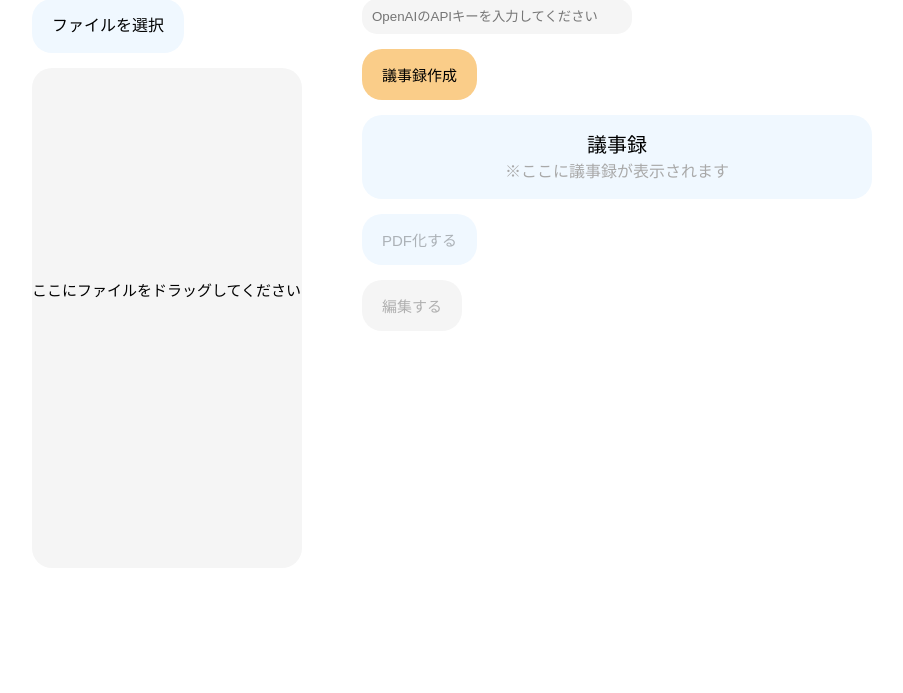
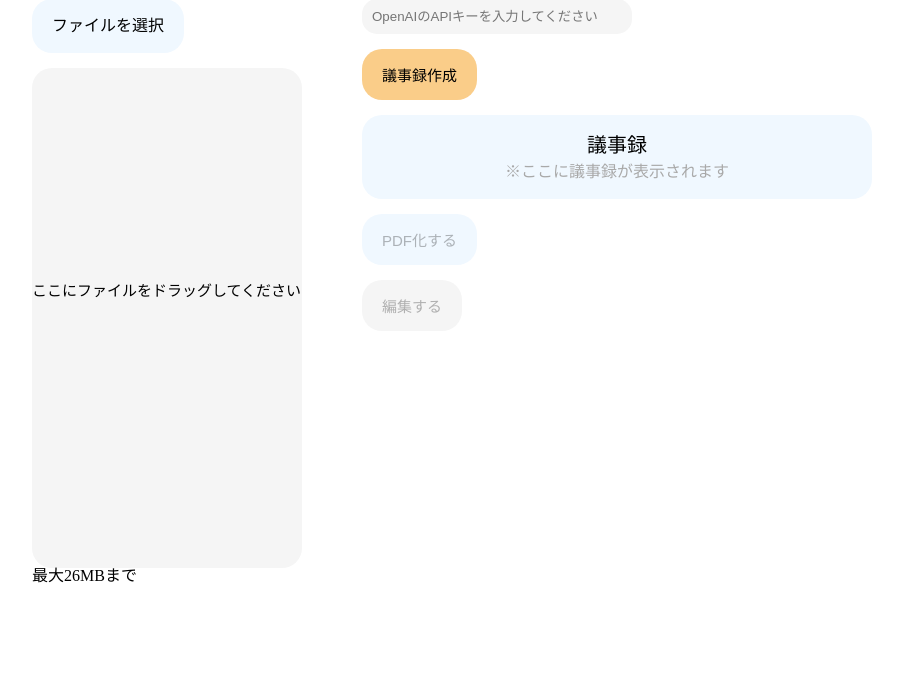
Before and after one commit to daisuke08253649/Whisper_ChatGPT, a Flask app: page / in a window 1280 px wide. Shown: the part 107-800 px from the top of the page, without its empty margins (188-1091 px from the left). Run offline with Flask 2, Linux system fonts and the light colour scheme; parts of the project's set-up code (start-up, migrations or seed data) failed here and were passed over.

Commit message:
Update home.html

```diff
--- a/templates/home.html
+++ b/templates/home.html
@@ -16,6 +16,7 @@
       <div class="dropzone" id="drop_zone">
         <p class="drop_text">ここにファイルをドラッグしてください</p>
       </div>
+      <p>最大26MBまで</p>
     </div>
 
     <div class="right-side">
```
